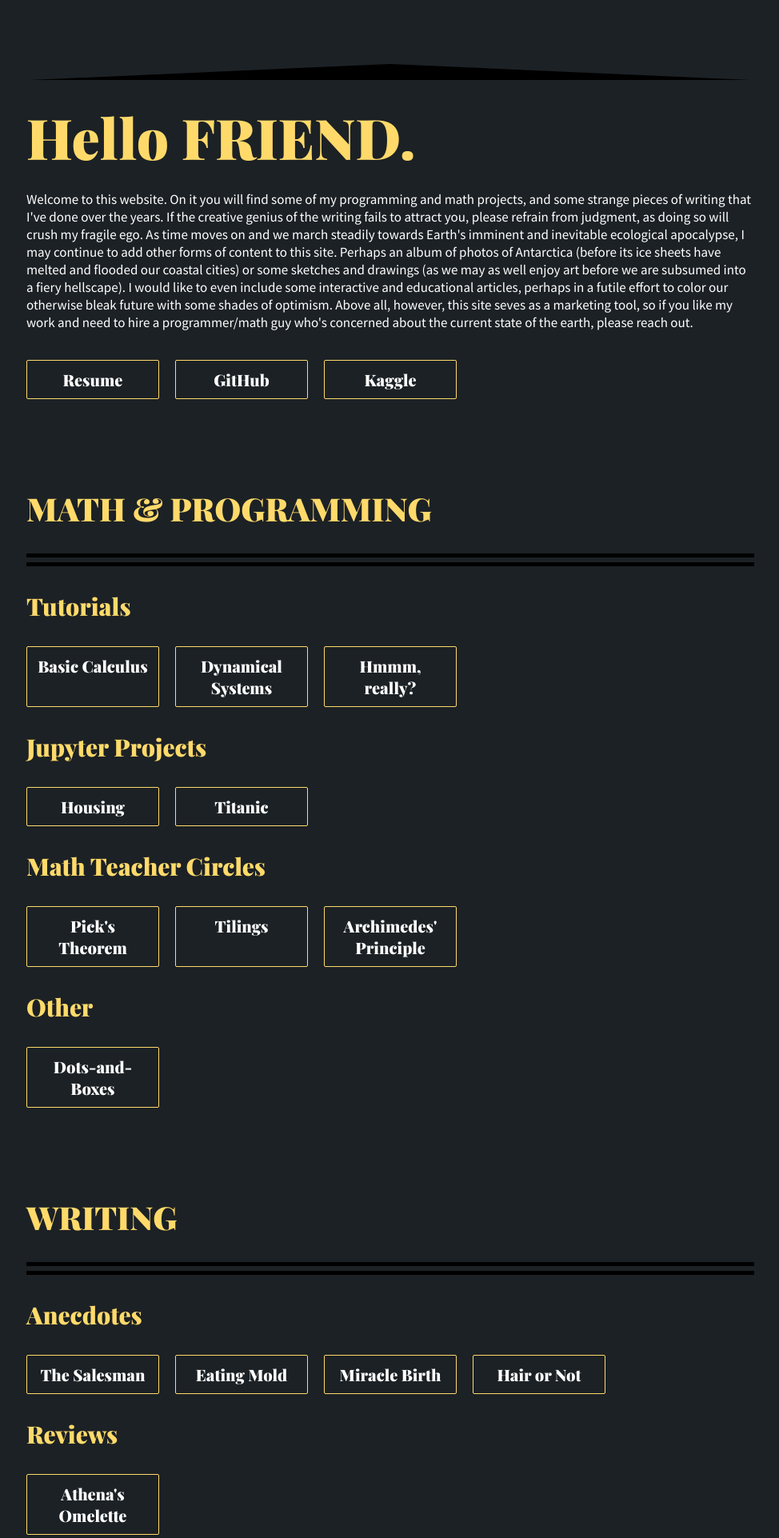
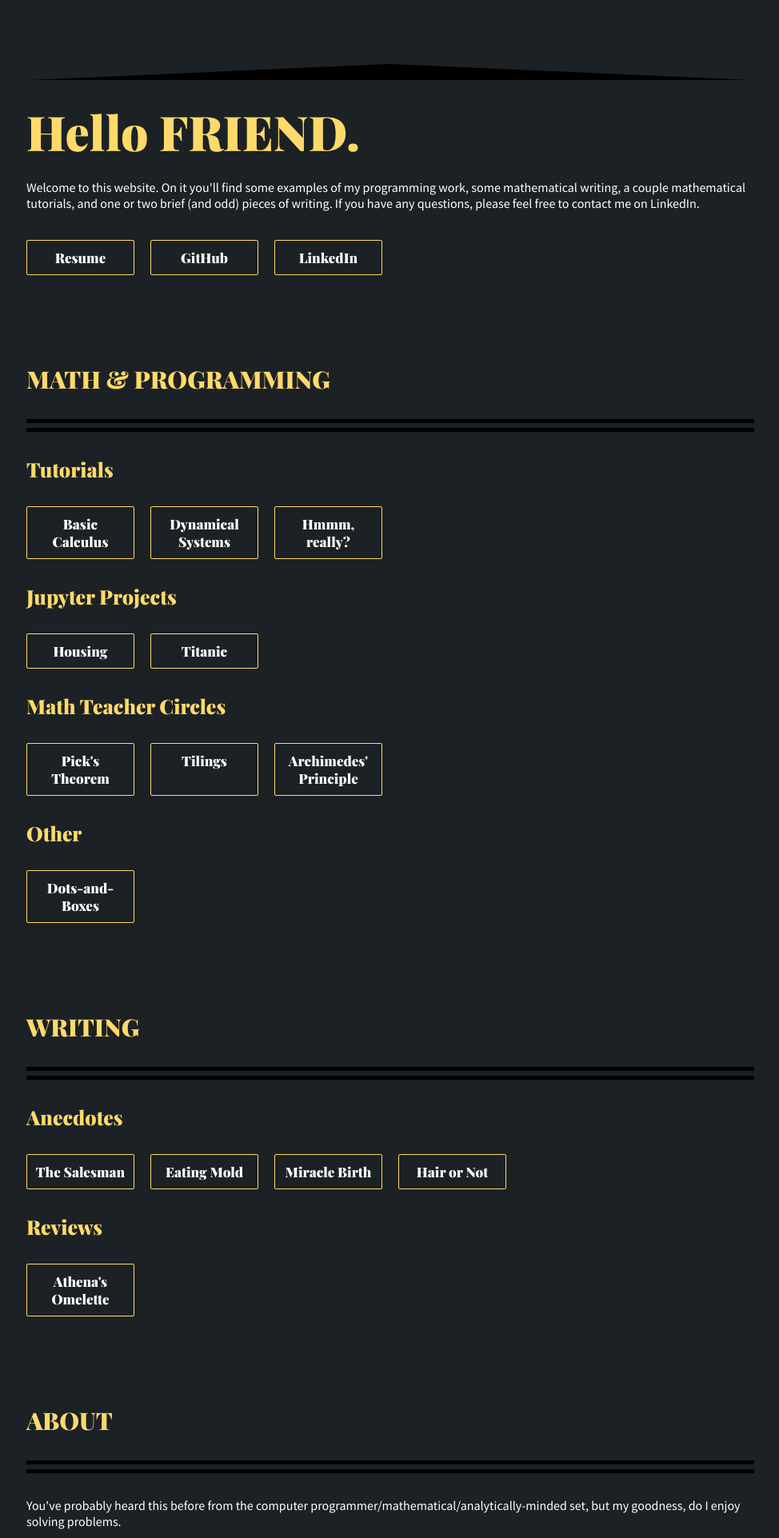
Before and after one commit to ahblay/website, a Flask app: page / in a window 1280 px wide. Shown: the top 1923 px of the page at 80% size, without its empty margins (152-1126 px from the left). Run offline with Flask 2, Linux system fonts and the light colour scheme.

Commit message:
Changes font-size for desktop site, updates text and resume in index.html.

```diff
--- a/build/static/project_base_desktop.css
+++ b/build/static/project_base_desktop.css
@@ -18,7 +18,7 @@
 
 .title {
     Font-Family: 'Playfair Display', Serif;
-    font-size: 50px;
+    font-size: 40px;
     font-weight: bold;
     padding-top: 20px;
     color: #ffda6a;
@@ -27,6 +27,6 @@
 
 .desc {
     Font-Family: 'Source Sans Pro', Sans-Serif;
-    font-size: 17px;
+    font-size: 16px;
     color: white;
 }
--- a/freeze.py
+++ b/freeze.py
@@ -2,6 +2,7 @@ from flask_frozen import Freezer
 from app import app
 
 freezer = Freezer(app)
+
 
 @freezer.register_generator
 def projects():
--- a/static/index_desktop.css
+++ b/static/index_desktop.css
@@ -18,14 +18,14 @@
 
 .projects {
     display: grid;
-    grid-template-columns: 1fr 1fr 1fr 1fr 1fr;
+    grid-template-columns: 1fr 1fr 1fr 1fr 1fr 1fr;
     grid-row-gap: 20px;
     grid-column-gap: 20px;
 }
 
 .title {
     Font-Family: 'Playfair Display', Serif;
-    font-size: 70px;
+    font-size: 60px;
     font-weight: bold;
     padding-top: 20px;
     color: #ffda6a;
@@ -34,7 +34,7 @@
 
 .title-md {
     Font-Family: 'Playfair Display', Serif;
-    font-size: 40px;
+    font-size: 30px;
     font-weight: bold;
     text-align: left;
     margin-top: 30px;
@@ -43,7 +43,7 @@
 
 .title-sm {
     Font-Family: 'Playfair Display', Serif;
-    font-size: 30px;
+    font-size: 25px;
     font-weight: bold;
     text-align: left;
     margin-top: 30px;
@@ -52,7 +52,7 @@
 
 .desc {
     Font-Family: 'Source Sans Pro', Sans-Serif;
-    font-size: 17px;
+    font-size: 16px;
     color: white;
 }
 
@@ -60,7 +60,7 @@
     Font-Family: 'Playfair Display', Serif;
     margin: 10px;
     text-align: center;
-    font-size: 20px;
+    font-size: 17px;
     font-weight: 500;
     color: white;
 }
--- a/static/project_base_desktop.css
+++ b/static/project_base_desktop.css
@@ -18,7 +18,7 @@
 
 .title {
     Font-Family: 'Playfair Display', Serif;
-    font-size: 50px;
+    font-size: 40px;
     font-weight: bold;
     padding-top: 20px;
     color: #ffda6a;
@@ -27,6 +27,6 @@
 
 .desc {
     Font-Family: 'Source Sans Pro', Sans-Serif;
-    font-size: 17px;
+    font-size: 16px;
     color: white;
 }
--- a/templates/index.html
+++ b/templates/index.html
@@ -19,6 +19,7 @@
   </header>
   <main>
     <div class="desc">
+      <!--
       Welcome to this website. On it you will find some of my programming and math projects, and some strange pieces of
       writing that I've done over the years. If the creative genius of the writing fails to attract you, please refrain
       from judgment, as doing so will crush my fragile ego. As time moves on and we march steadily towards Earth's
@@ -29,6 +30,10 @@
       future with some shades of optimism. Above all, however, this site seves as a marketing tool, so if you like my
       work and need to hire a programmer/math guy who's concerned about the current state of the earth, please reach
       out.
+      -->
+      Welcome to this website. On it you'll find some examples of my programming work, some mathematical writing, a
+      couple mathematical tutorials, and one or two brief (and odd) pieces of writing. If you have any questions, please
+      feel free to contact me on LinkedIn.
     </div>
 
     <br><br>
@@ -40,8 +45,8 @@
       <a href="https://github.com/ahblay" id="github" class="project border-yellow">
         <div class="p-title">GitHub</div>
       </a>
-      <a href="https://www.kaggle.com/ahblay" id="kaggle" class="project border-yellow">
-        <div class="p-title">Kaggle</div>
+      <a href="https://www.linkedin.com/in/abel-romer/" id="kaggle" class="project border-yellow">
+        <div class="p-title">LinkedIn</div>
       </a>
     </div>
 
@@ -136,6 +141,39 @@
     <div class="divider1"></div>
 
     <div class="desc">
+      You've probably heard this before from the computer programmer/mathematical/analytically-minded set, but my
+      goodness, do I enjoy solving problems.
+      <br><br>
+      I suppose it started pretty early, with an obsessive interest in children's puzzle books, Snap Circuits and
+      electronic and engineering kits. I remember (oh, the nerdiness of it!) asking my parents to write algebra problems
+      on paper napkins at restaurants so I could exhibit my burgeoning mathematical prowess (as I saw it). My
+      grandfather is an electrical engineer, and we would always share little mathematical puzzles with each other.
+      [A lovely example of one such problem: What is the sum of all the individual digits used when writing down every
+      number from 1 to 1,000,000?]
+      <br><br>
+      In university, these analytical tendencies drove me to study mathematics and eventually to a semester abroad in
+      Hungary with the Budapest Semesters in Mathematics program, which I found to be equal parts challenging and
+      rewarding. My studies culminated in a deep dive mathematical exploration of the children's game of Dots-and-Boxes,
+      a game whose analysis requires orders of magnitude more computational power than chess. It was my struggle with
+      this problem that motivated my decision to learn more deeply about computer programming and software development.
+      <br><br>
+      After graduating from university, I spent the better half of a year simultaneously learning web development and
+      designing a web application intended to solve the scheduling challenges faced by restaurants and other mid-sized
+      businesses. This application used linear programming to automatically optimize the scheduling process, and
+      rendered the resultant schedule to HTML. Admittedly, as this project's development ran concurrent with my
+      learning of software technologies, its first iteration contained a good deal of bugs and errors. However, this
+      initial foray taught me how to effectively design and create robust full-stack web applications, and a
+      beta-version of the scheduler is currently in the pipeline. This edition is structured as an API with a simple
+      frontend that allows users to upload their schedule data as a CSV file. The data is parsed into JSON and loaded
+      into a PostgreSQL database, where it is available for processing into a schedule (using PuLP), and subsequent
+      rendering back to CSV, where it can be loaded into Excel and edited by a user. This construction, in keeping with
+      the REST design approach, is much more modular and greatly simplifies the task of writing unit tests.
+      <br><br>
+      I am currently working as a freelance web developer and math tutor in Vancouver, BC. If you have any questions,
+      please feel free to contact me on LinkedIn:
+      <a class="normal-link" href="https://www.linkedin.com/in/abel-romer/">https://www.linkedin.com/in/abel-romer/</a>.
+      <br><br>
+      <!--
       Ah, I see you want more information about me. Well, here it is. Please don't use it nefariously.
       <br><br>
       I am a programmer and math tutor living in Vancouver, BC. I studied at Quest University Canada in Squamish, where
@@ -149,6 +187,7 @@
       <br><br>
       I find there's a lot to be learned from exploring the hidden intricacies of things.
       <br><br>
+      -->
       You can find my additional projects on GitHub at
       <a class="normal-link" href="https://github.com/ahblay">https://github.com/ahblay</a>
       and Kaggle at <a class="normal-link" href="https://www.kaggle.com/ahblay">https://www.kaggle.com/ahblay</a>.
@@ -164,11 +203,38 @@
       </a>.
     </div>
 
+    <!--
+    <div class="space"></div>
+
+    <div class="title-md yellow">CONTACT</div>
+
+    <div class="divider1"></div>
+
+    <form class="email-form desc" name="contact" method="POST" data-netlify="true" netlify-honeypot="bot-field">
+      <div hidden aria-hidden="true">
+        <label>
+          Don’t fill this out if you're human:
+          <input name="bot-field" />
+        </label>
+      </div>
+      <label for="subject">Subject:</label>
+      <input type="text" name="subject" placeholder=""  id="subject" required />
+      <br><br>
+      <label for="email">Email:</label>
+      <input type="email" name="email" placeholder="Email"  id="email" required />
+      <br><br>
+      <label for="content">Message:</label>
+      <input type="text" name="content" placeholder=""  id="content" required />
+      <br><br>
+      <button type="submit">Subscribe</button>
+    </form>
+    -->
+
   </main>
   <footer>
     <div class="footer"></div>
     <br><br>
-    <small>Copyright &copy; 2018 Abel Romer</small>
+    <small>Copyright &copy; 2020 Abel Romer</small>
   </footer>
 </body>
 <script
```
Also changed, not shown: build/index.html (+69 -3 lines), build/static/index_desktop.css (+6 -6 lines), 2 other files.
